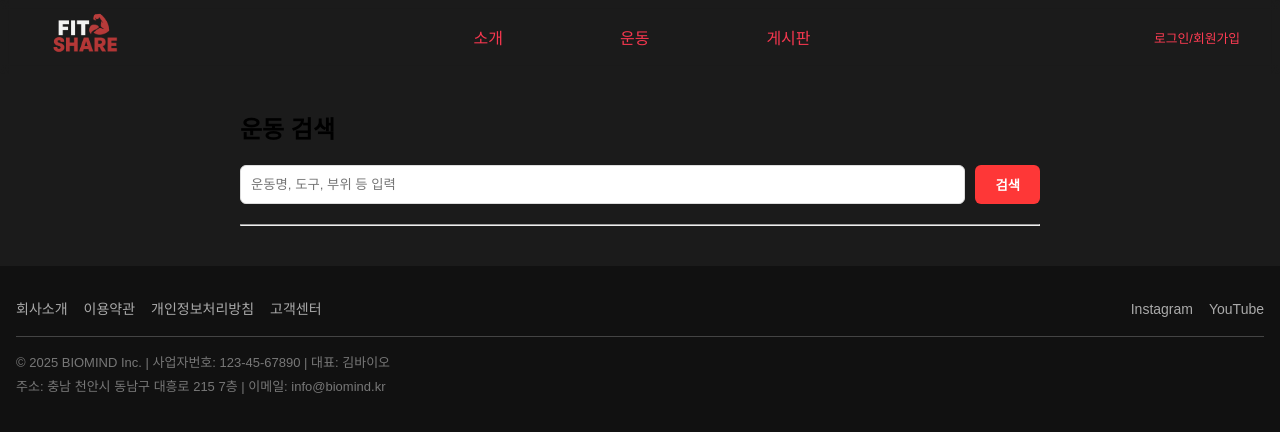
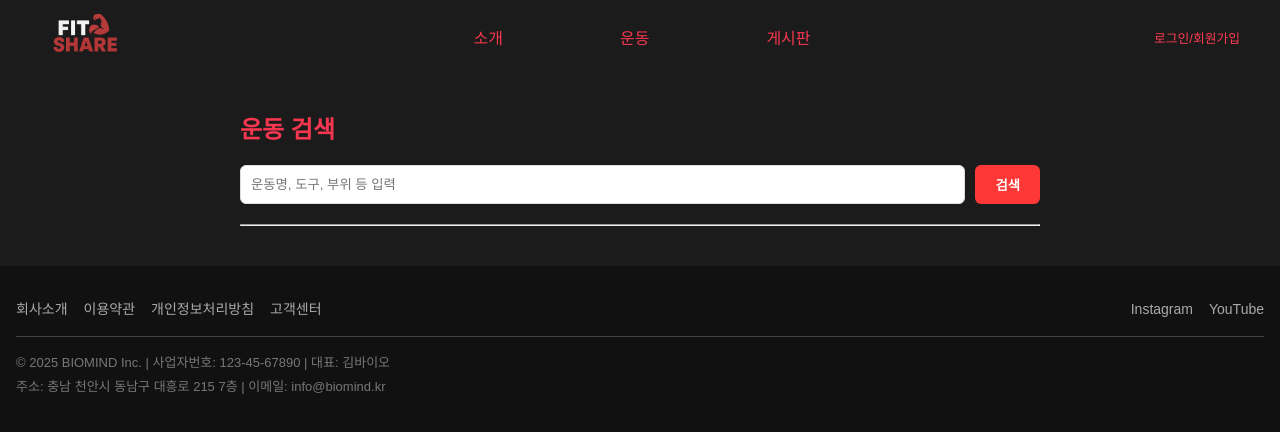
Before and after one commit to kang162002/fitshare, a React (Create React App) app: page /search in a window 1280 px wide. Shown: the top 432 px of the page. Built offline with nearby package versions, Linux system fonts and the light colour scheme.

Commit message:
메인 서치, 메인 스크린, 마이 프로필, 보더 css 글자색 변경

```diff
--- a/src/account/MyProfile.css
+++ b/src/account/MyProfile.css
@@ -42,6 +42,7 @@
 
     text-align: center;
     font-size: 18px;
+    color: #505050;
 
     margin: 10px;
     width: 80%;
--- a/src/board/Board_all.css
+++ b/src/board/Board_all.css
@@ -86,7 +86,6 @@
     box-shadow: 0 0 12px rgba(0, 0, 0, 0.4);
     transition: transform 0.2s ease, box-shadow 0.3s ease;
 
-    ;
 }
 
 
--- a/src/mainScreen/MainScreen.css
+++ b/src/mainScreen/MainScreen.css
@@ -13,7 +13,7 @@ body {
   margin: 0;
   padding: 0;
   font-family: "Pretendard", sans-serif;
-  color:#000000;
+  color:#f7374f;
   background-color:#1b1b1b;
   overflow-x: hidden;
   -webkit-user-select: none;
--- a/src/mainScreen/MainSearch.css
+++ b/src/mainScreen/MainSearch.css
@@ -49,7 +49,7 @@
 .mainSearch-subtitle {
   font-size: 30px;
   margin-top: 20px;
-  color: #333;
+  color: #d64848;
 }
 
 .mainSearch-list {
```
